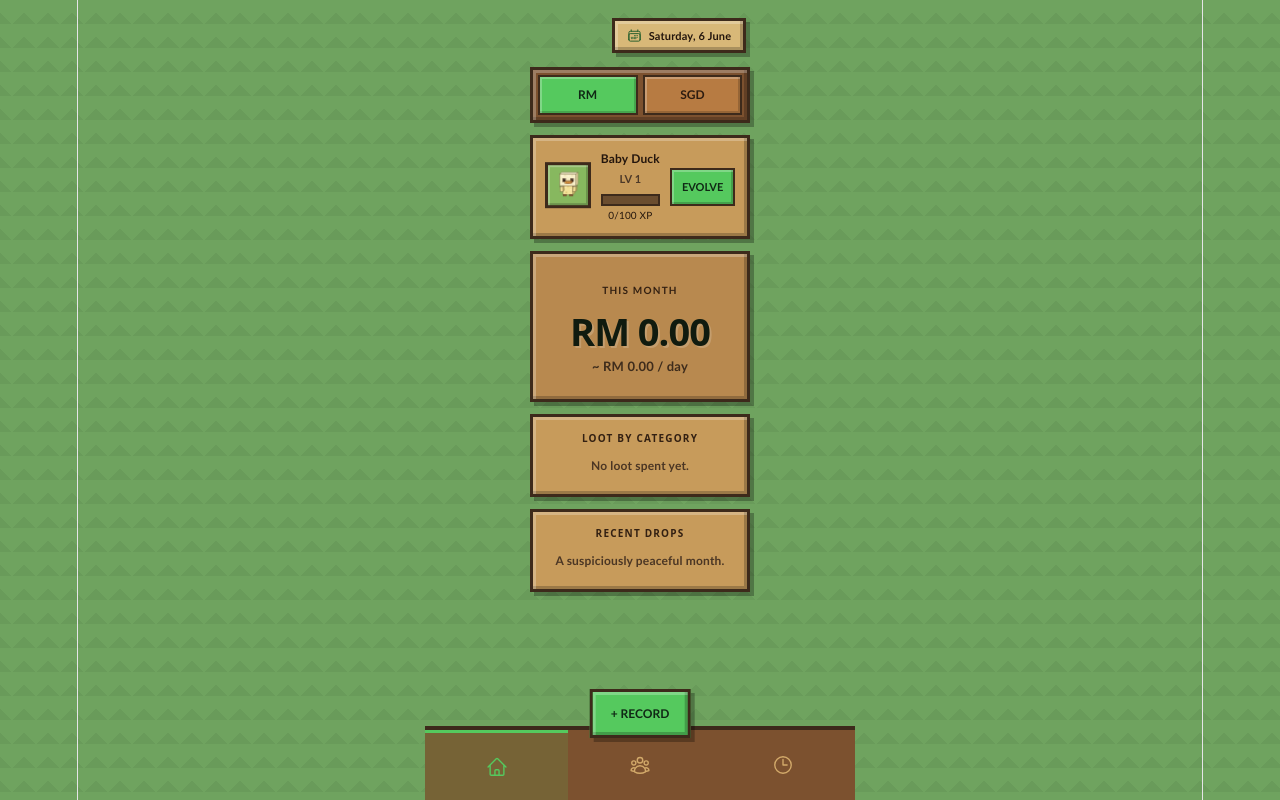
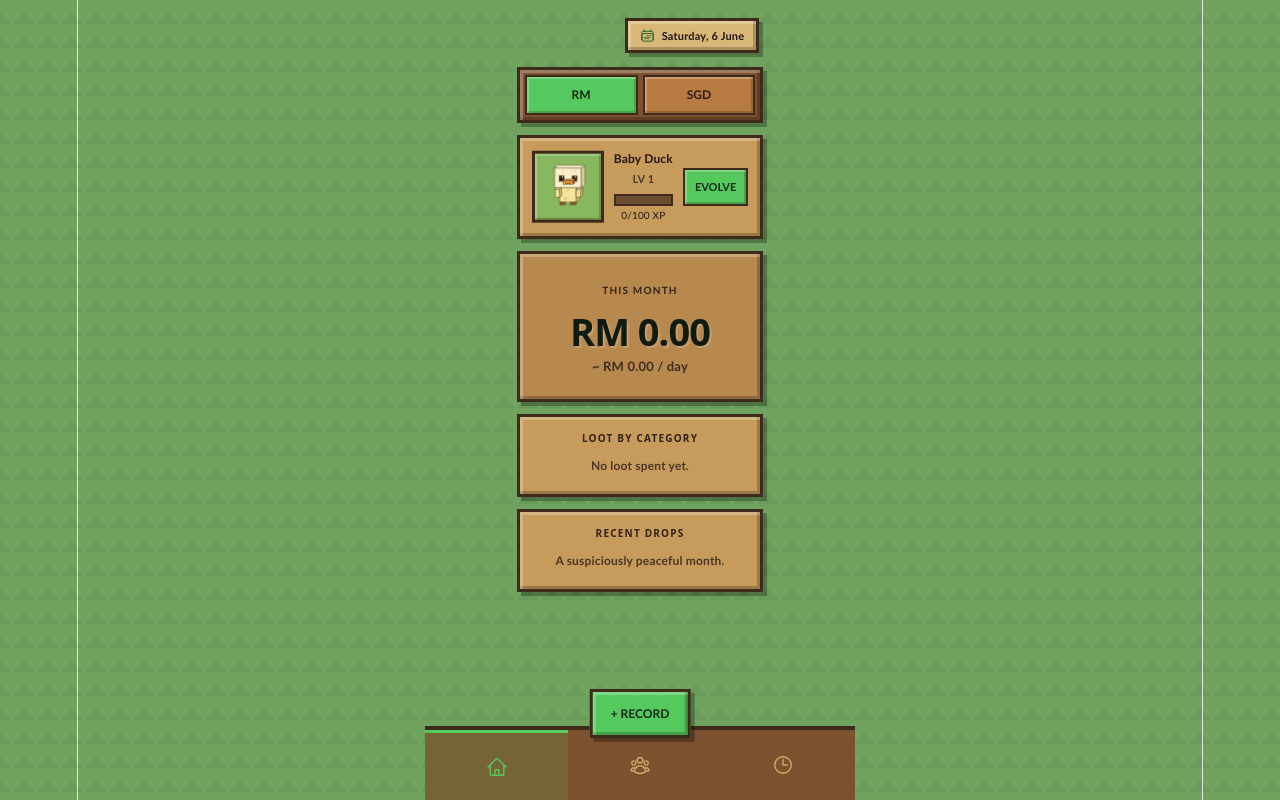
Before and after one commit to chuqiann-source/guiltypleasure-expenses, a React (Vite) app: page / in a window 1280 px wide. Built offline with nearby package versions, Linux system fonts and the light colour scheme.

Commit message:
Update App.css

```diff
--- a/src/App.css
+++ b/src/App.css
@@ -161,7 +161,7 @@ svg {
 
 .duck-card {
   display: grid;
-  grid-template-columns: 46px 1fr auto;
+  grid-template-columns: 72px 1fr auto;
   align-items: center;
   gap: 10px;
   padding: 12px;
@@ -169,8 +169,8 @@ svg {
 }
 
 .duck-face {
-  width: 46px;
-  height: 46px;
+  width: 72px;
+  height: 72px;
   background: #87b85f;
   display: grid;
   place-items: center;
@@ -197,7 +197,57 @@ svg {
   display: flex;
   justify-content: center;
   align-items: center;
-  animation: duck-bob 2.4s ease-in-out infinite;
+
+  animation:
+    duck-idle 2.6s ease-in-out infinite,
+    duck-walk 9s ease-in-out infinite;
+
+  transform-origin: center bottom;
+}
+
+@keyframes duck-idle {
+  0%,
+  100% {
+    transform: translateY(0);
+  }
+
+  50% {
+    transform: translateY(-3px);
+  }
+}
+
+@keyframes duck-walk {
+  0%,
+  68%,
+  100% {
+    translate: 0 0;
+    rotate: 0deg;
+  }
+
+  72% {
+    translate: -5px 0;
+    rotate: -4deg;
+  }
+
+  76% {
+    translate: 5px 0;
+    rotate: 4deg;
+  }
+
+  80% {
+    translate: -4px 0;
+    rotate: -3deg;
+  }
+
+  84% {
+    translate: 4px 0;
+    rotate: 3deg;
+  }
+
+  88% {
+    translate: 0 0;
+    rotate: 0deg;
+  }
 }
 
 .duck-svg {
@@ -397,14 +447,32 @@ svg {
   }
 }
 
-@keyframes duck-bob {
+.duck-wrapper {
+  animation: duck-squash 9s ease-in-out infinite;
+  transform-origin: center bottom;
+}
+
+@keyframes duck-squash {
   0%,
+  70%,
   100% {
-    transform: translateY(0px);
+    transform: scaleX(1) scaleY(1);
   }
 
-  50% {
-    transform: translateY(-3px);
+  74% {
+    transform: scaleX(1.06) scaleY(0.96);
+  }
+
+  78% {
+    transform: scaleX(0.96) scaleY(1.04);
+  }
+
+  82% {
+    transform: scaleX(1.05) scaleY(0.97);
+  }
+
+  86% {
+    transform: scaleX(1) scaleY(1);
   }
 }
 
```
